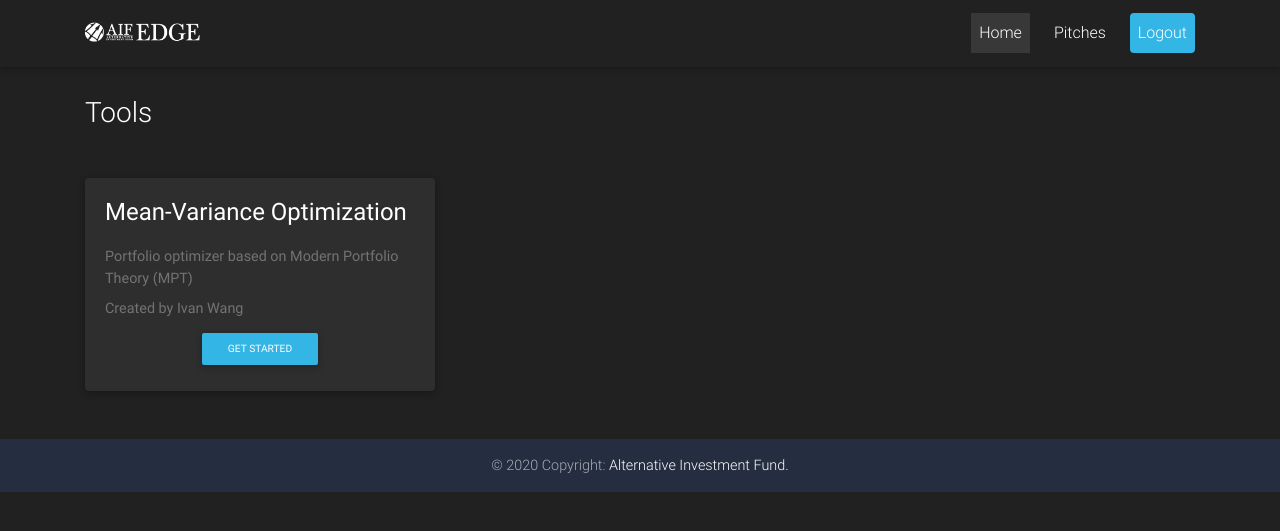
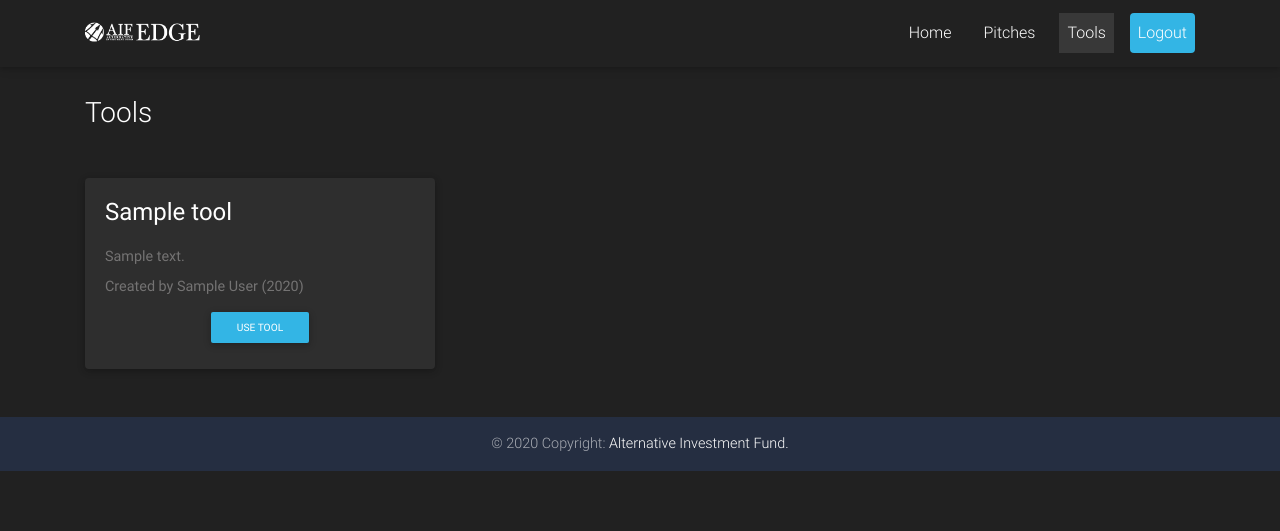
Before and after one commit to vsitaram/aifedge, a Django app: page /edge/tools/ in a window 1280 px wide. Shown: the top 531 px of the page. Run offline with Django 3.2, Linux system fonts and the light colour scheme; a user stored in the database is signed in; tables that the repository leaves empty hold one stand-in row (values such as "Sample post"); parts of the project's set-up code (start-up, migrations or seed data) failed here and were passed over; some libraries are stand-ins or nearby versions.

Commit message:
Make tools page dynamic

```diff
--- a/edge/templates/edge/dashboard.html
+++ b/edge/templates/edge/dashboard.html
@@ -84,6 +84,9 @@
                         </li>
                         <li class="nav-item">
                             <a class="nav-link waves-effect" href="{% url 'edge:pitches' %}">Pitches</a>
+                        </li>
+                        <li class="nav-item">
+                            <a class="nav-link waves-effect" href="{% url 'edge:tools' %}">Tools</a>
                         </li>
                         {% if user.is_authenticated %}
                             <li class="nav-item btn-info rounded mb-3">
--- a/edge/templates/edge/pitch.html
+++ b/edge/templates/edge/pitch.html
@@ -90,6 +90,9 @@
                         </li>
                         <li class="nav-item active">
                             <a class="nav-link waves-effect" href="{% url 'edge:pitches' %}">Pitches</a>
+                        </li>
+                        <li class="nav-item">
+                            <a class="nav-link waves-effect" href="{% url 'edge:tools' %}">Tools</a>
                         </li>
                         {% if user.is_authenticated %}
                             <li class="nav-item btn-info rounded mb-3">
--- a/edge/templates/edge/pitches.html
+++ b/edge/templates/edge/pitches.html
@@ -89,6 +89,9 @@
                         </li>
                         <li class="nav-item active">
                             <a class="nav-link waves-effect" href="{% url 'edge:pitches' %}">Pitches</a>
+                        </li>
+                        <li class="nav-item">
+                            <a class="nav-link waves-effect" href="{% url 'edge:tools' %}">Tools</a>
                         </li>
                         {% if user.is_authenticated %}
                             <li class="nav-item btn-info rounded mb-3">
--- a/edge/templates/edge/tools.html
+++ b/edge/templates/edge/tools.html
@@ -77,13 +77,16 @@
                     <!-- Right -->
                     <!-- Navbar items -->
                     <ul class="navbar-nav">
-                        <li class="nav-item active">
+                        <li class="nav-item">
                             <a class="nav-link waves-effect" href="{% url 'edge:dashboard' %}">Home
                                 <span class="sr-only">(current)</span>
                             </a>
                         </li>
                         <li class="nav-item">
                             <a class="nav-link waves-effect" href="{% url 'edge:pitches' %}">Pitches</a>
+                        </li>
+                        <li class="nav-item active">
+                            <a class="nav-link waves-effect" href="{% url 'edge:tools' %}">Tools</a>
                         </li>
                         {% if user.is_authenticated %}
                             <li class="nav-item btn-info rounded mb-3">
@@ -115,6 +118,8 @@
                 <!--Grid row-->
                 <div class="row mb-4">
 
+                    {% for tool in tool_list %}
+
                     <!--Grid column-->
                     <div class="col-lg-4 col-md-12 mb-4">
                         <!--Card-->
@@ -123,26 +128,40 @@
                             <div class="card-body container">
                                 <div class="row mb-2">
                                     <!--Title-->
-                                    <h4 class="card-title col text-left text-white">Mean-Variance Optimization</h4>
+                                    <h4 class="card-title col text-left text-white">{{ tool.title }}</h4>
                                 </div>
 
                                 <div class="row mb-2">
                                     <!--Text-->
                                     <p class="card-text col-12">
-                                        Portfolio optimizer based on Modern Portfolio Theory (MPT)
+                                        {{ tool.description }}
                                     </p>
                                 </div>
 
                                 <div class="row mb-2">
                                     <!--Text-->
                                     <p class="card-text col-12">
-                                        Created by Ivan Wang
+                                        Created by
+
+                                        {% if tool.creators.all|length_is:"1" %}
+                                            {{ tool.creators.all|first }}
+
+                                        {% elif tool.creators.all|length_is:"2" %}
+                                            {{tool.creators.all.0}} and {{ tool.creators.all.1 }}
+                                        {% else %}
+
+                                            {% for member in tool.creators.all %}
+                                                {% if not forloop.last %}, and {% endif %}
+                                                {{ member }}
+                                            {% endfor %}
+
+                                        {% endif %}
                                     </p>
                                 </div>
 
                                 <div class="row d-flex justify-content-center">
                                     <div>
-                                        <a href="" class="btn btn-primary btn-info btn-sm">Get Started</a>
+                                        <a href="" class="btn btn-primary btn-info btn-sm">Use Tool</a>
                                     </div>
                                 </div>
 
@@ -152,7 +171,12 @@
                     </div>
                     <!--Grid column-->
 
+                    <!-- If there are no tools... -->
+                    {% empty %}
 
+                        <p>No Tools!</p>
+
+                    {% endfor %}
 
                 </div>
                 <!--Grid row-->
--- a/edge/views.py
+++ b/edge/views.py
@@ -12,7 +12,7 @@ from django.http import JsonResponse
 from rest_framework.decorators import api_view
 from rest_framework.response import Response
 
-from .models import Pitch, Member, Document
+from .models import Pitch, Member, Document, Tool
 from .analysis import *
 
 data = Data()
@@ -87,8 +87,9 @@ def pitch(request, pitch_id):
 @login_required
 def tools(request):
     template_name = 'edge/tools.html'
+    tool_list = Tool.objects.all()
     context = {
-
+        'tool_list': tool_list
     }
 
     return render(request, template_name, context)
```
